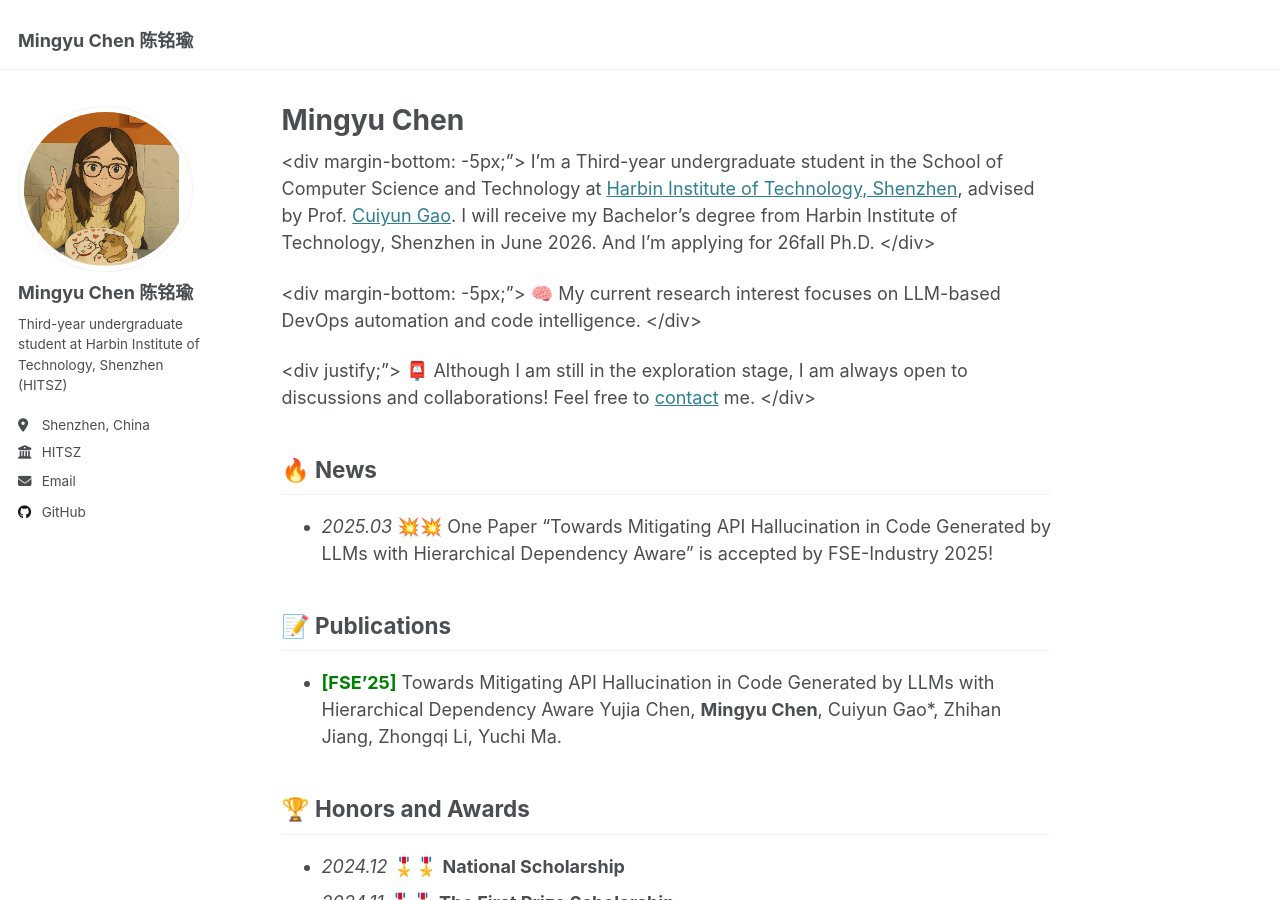
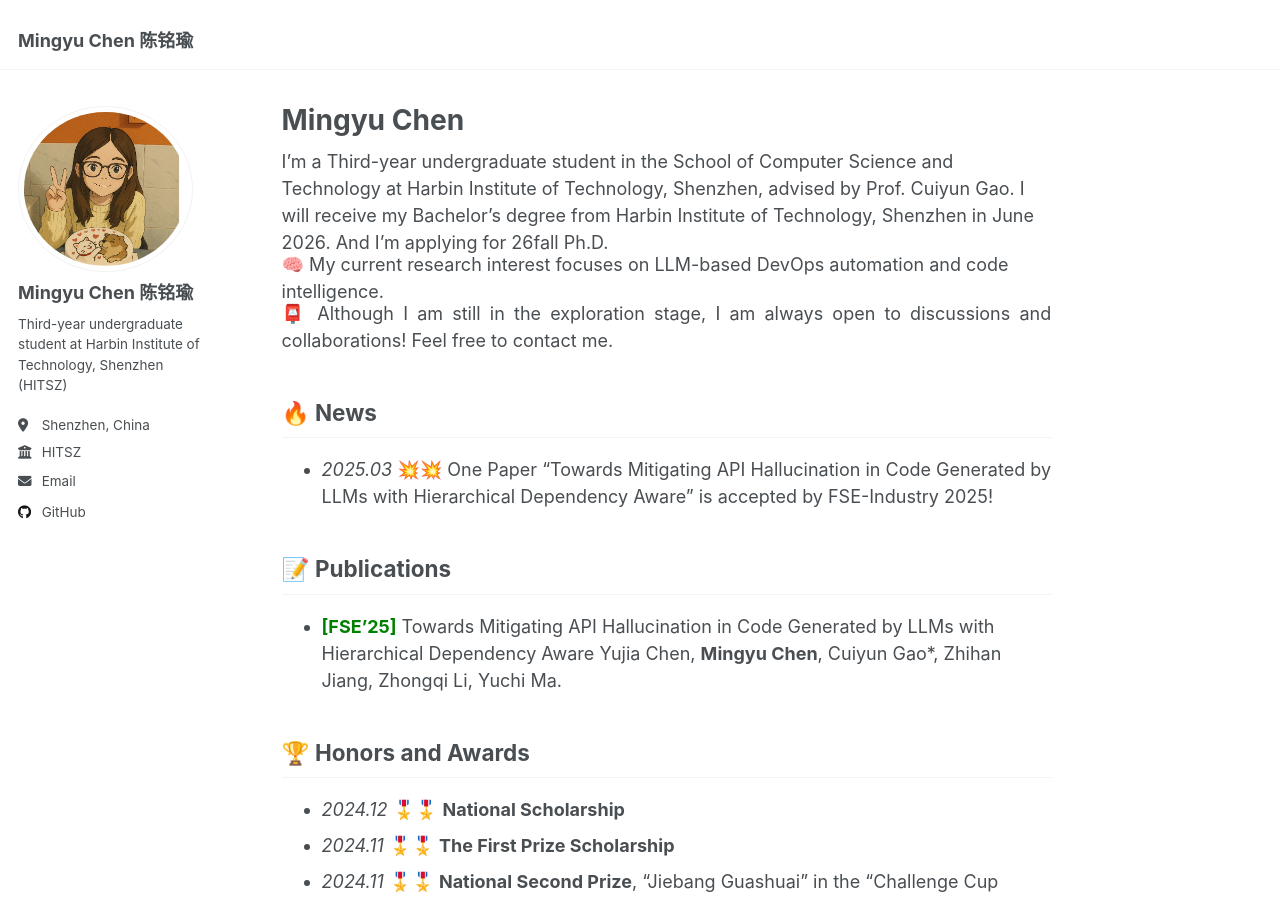
Before and after one commit to CMY-K/CMY-K.github.io, a Jekyll site: the page built from _pages/about.md, in a window 1280 px wide and 900 px high. Built offline with Jekyll 4.4.1, drawn with Linux system fonts in a browser that asks for light colours.

Commit message:
Update about.md

```diff
--- a/_pages/about.md
+++ b/_pages/about.md
@@ -7,17 +7,18 @@ redirect_from:
   - /about.html
 ---
 
-<div margin-bottom: -5px;">
-  I’m a Third-year undergraduate student in the School of Computer Science and Technology at <a href="http://cs.hitsz.edu.cn/">Harbin Institute of Technology, Shenzhen</a>, advised by Prof. <a href="https://cuiyungao.github.io/">Cuiyun Gao</a>. I will receive my Bachelor’s degree from Harbin Institute of Technology, Shenzhen in June 2026. And I'm applying for 26fall Ph.D.
+<div style="margin-bottom: -5px;">
+  I’m a Third-year undergraduate student in the School of Computer Science and Technology at Harbin Institute of Technology, Shenzhen, advised by Prof. Cuiyun Gao. I will receive my Bachelor’s degree from Harbin Institute of Technology, Shenzhen in June 2026. And I’m applying for 26fall Ph.D.
 </div>
 
-<div margin-bottom: -5px;">
+<div style="margin-bottom: -5px;">
   🧠 My current research interest focuses on LLM-based DevOps automation and code intelligence.
 </div>
 
-<div justify;">
-  📮 Although I am still in the exploration stage, I am always open to discussions and collaborations! Feel free to <a href="mailto:mingyuchen8248@gmail.com">contact</a> me.
+<div style="text-align: justify;">
+  📮 Although I am still in the exploration stage, I am always open to discussions and collaborations! Feel free to contact me.
 </div>
+
 
 ## 🔥 News
 
```
